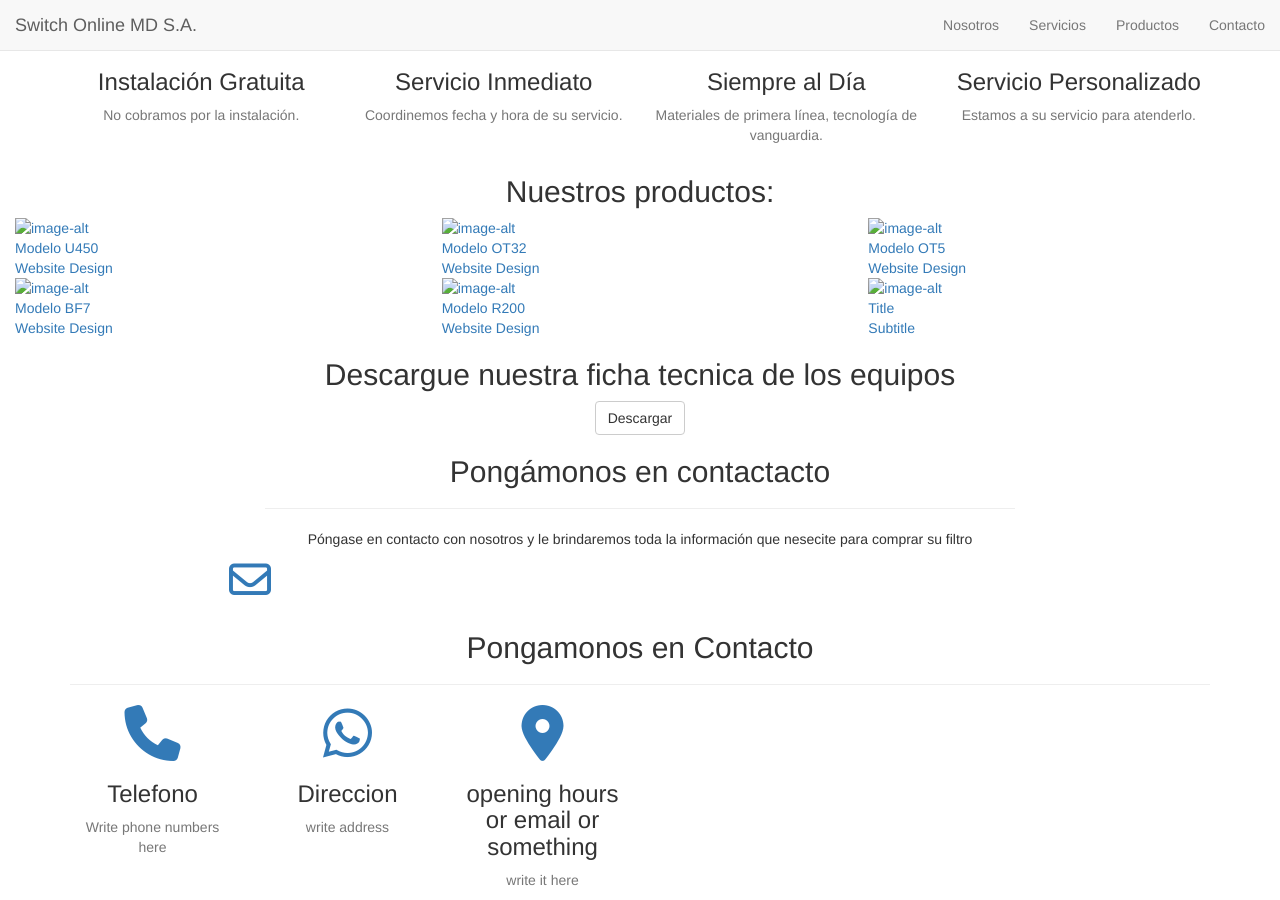
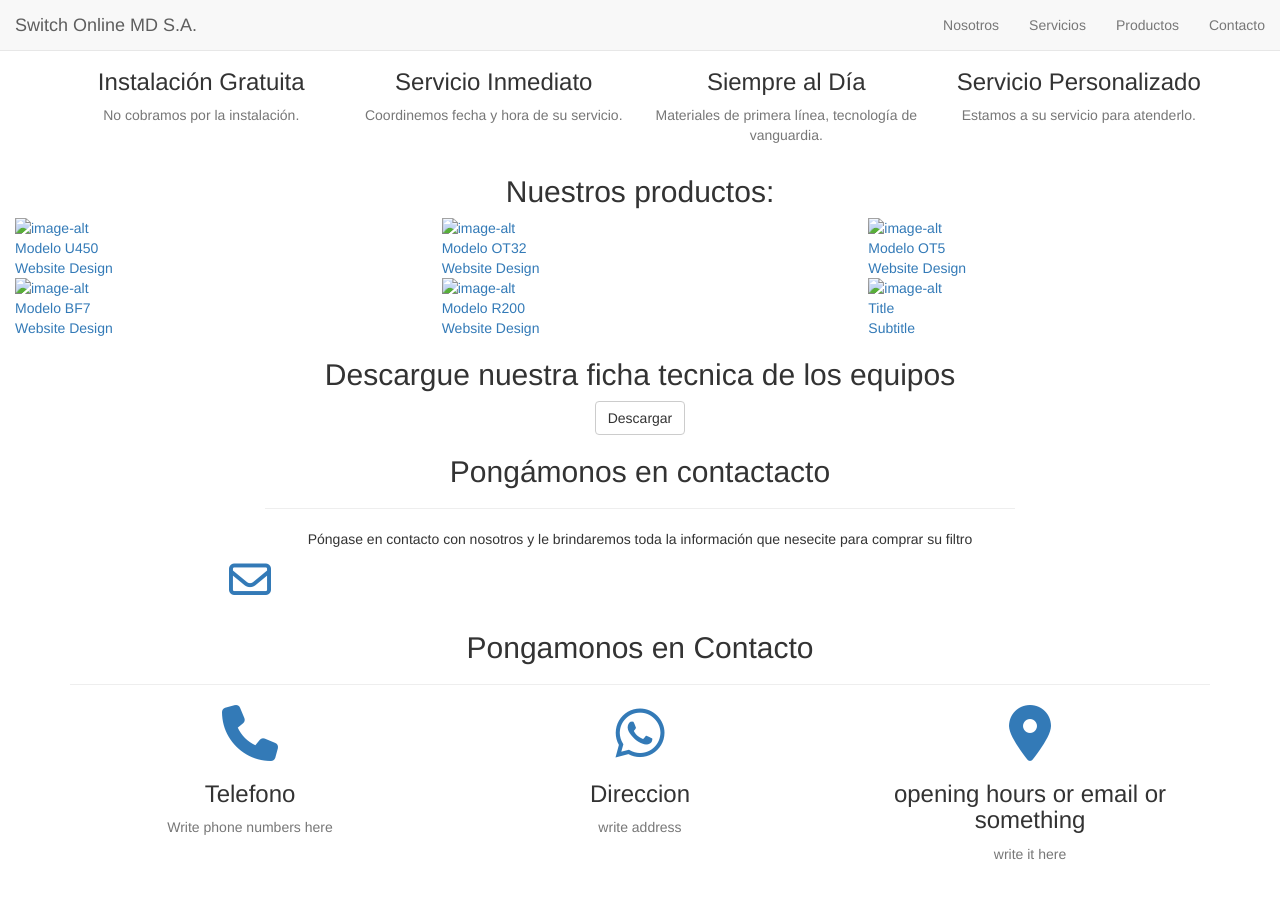
Before and after one commit to switch-on-line-md/web, a Jekyll site: the page built from _posts/2014-07-18-project-1.markdown, in a window 1280 px wide and 900 px high, scrolled down 639 px. Built offline with Jekyll 4.4.1, drawn with Linux system fonts in a browser that asks for light colours; nearby versions of some CDN libraries; library files that are not in the unit come from our copies; after the commit the page ends 1513 px from its top, so only the background shows below that.

Commit message:
Update ncontact.html

```diff
--- a/_includes/ncontact.html
+++ b/_includes/ncontact.html
@@ -9,7 +9,7 @@
     </div>
     <div class="container">
         <div class="row">
-            <div class="col-lg-2 col-md-4 text-center">
+            <div class="col-lg-4 col-md-7 text-center">
                 <div class="service-box">
                     <i class="fa fa-4x fa-phone wow bounceIn text-primary"></i>
                     <h3>Telefono</h3>
@@ -18,7 +18,7 @@
                     </p>
                 </div>
             </div>
-            <div class="col-lg-2 col-md-4 text-center">
+            <div class="col-lg-4 col-md-7 text-center">
                 <div class="service-box">
                     <i class="fa fa-4x fa-whatsapp wow bounceIn text-primary" data-wow-delay=".1s"></i>
                     <h3>Direccion</h3>
@@ -27,7 +27,7 @@
                     </p>
                 </div>
             </div>
-            <div class="col-lg-2 col-md-4 text-center">
+            <div class="col-lg-4 col-md-7 text-center">
                 <div class="service-box">
                     <i class="fa fa-4x fa-map-marker wow bounceIn text-primary" data-wow-delay=".2s"></i>
                     <h3>opening hours or email or something</h3>
```
